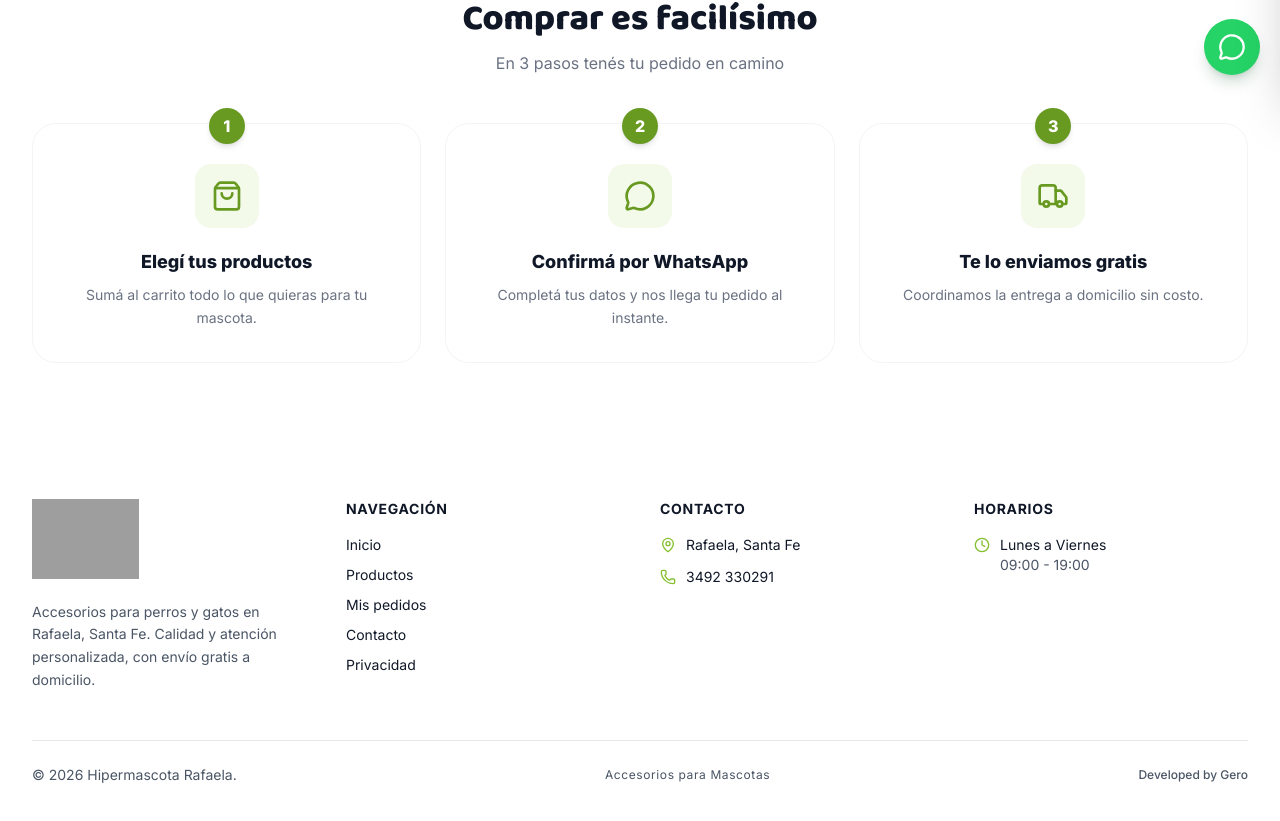
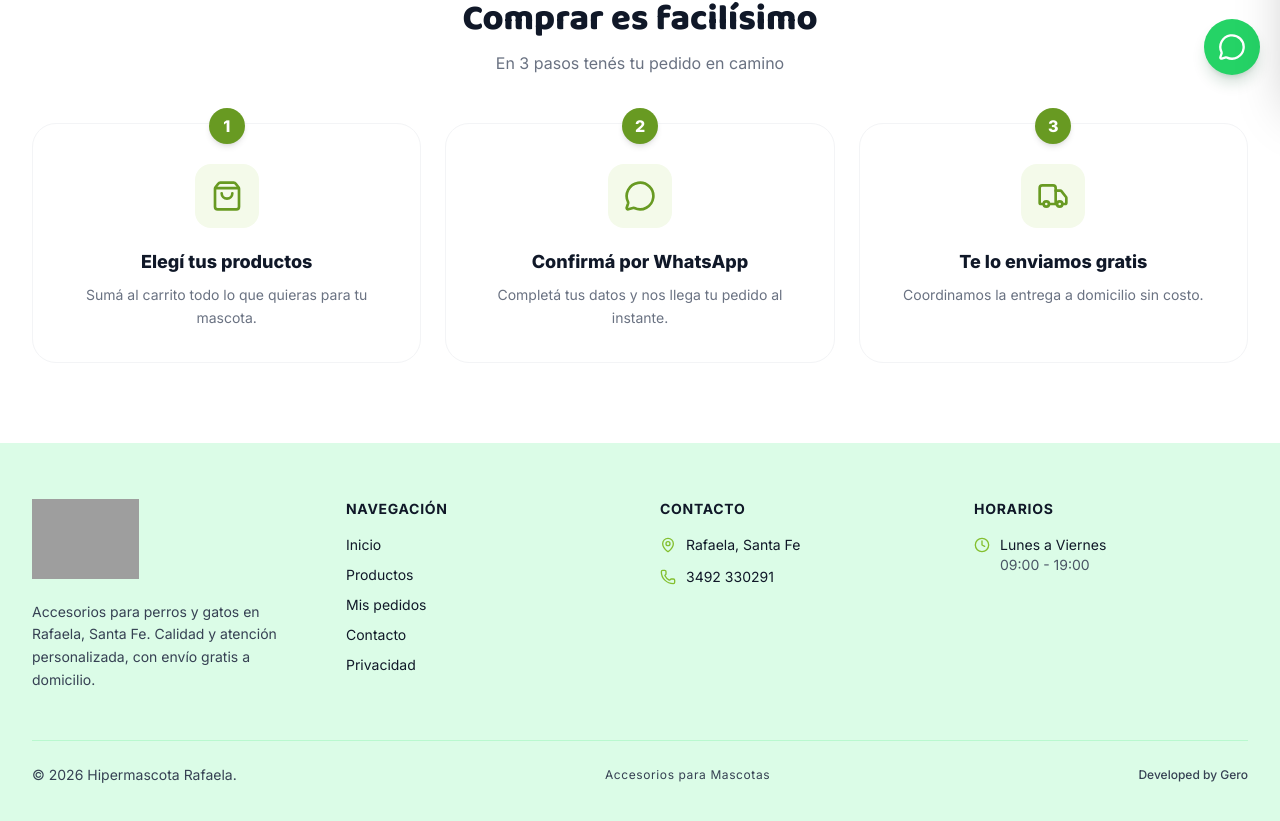
Before and after one commit to hipermascotarafaelaweb/hipermascotarafaelaweb, a Next.js app: page / in a window 1280 px wide. Shown: the part 705-1526 px from the top of the page. Built offline with nearby package versions, Linux system fonts and the light colour scheme; no server answers; the database is empty; grey boxes are pictures that could not be loaded.

Commit message:
Change footer background to green
- Changed footer background from white to green-100
- Updated text colors for better contrast on green background
- Adjusted border color to green-200 for cohesion

https://claude.ai/code/session_01MsR6d1ZN9EEWjPdCEgnN2H

```diff
--- a/src/components/Footer.tsx
+++ b/src/components/Footer.tsx
@@ -5,12 +5,12 @@ import { SITE, whatsappLink } from '@/config/site';
 
 export default function Footer() {
   return (
-    <footer className="mt-auto bg-white text-gray-900">
+    <footer className="mt-auto bg-green-100 text-gray-900">
       <div className="max-w-7xl mx-auto px-4 sm:px-6 lg:px-8 py-14">
         <div className="grid grid-cols-1 md:grid-cols-4 gap-10">
           <div className="md:col-span-1">
             <Logo className="h-20 w-auto" />
-            <p className="text-sm text-gray-600 mt-4 leading-relaxed">
+            <p className="text-sm text-gray-700 mt-4 leading-relaxed">
               Accesorios para perros y gatos en {SITE.city}, {SITE.state}. Calidad y
               atención personalizada, con envío gratis a domicilio.
             </p>
@@ -68,14 +68,14 @@ export default function Footer() {
           </div>
         </div>
 
-        <div className="mt-12 pt-6 border-t border-gray-200 flex flex-col sm:flex-row items-center justify-between gap-3 text-sm text-gray-600">
+        <div className="mt-12 pt-6 border-t border-green-200 flex flex-col sm:flex-row items-center justify-between gap-3 text-sm text-gray-700">
           <span>&copy; {new Date().getFullYear()} {SITE.name}.</span>
           <span className="tracking-wider text-xs">Accesorios para Mascotas</span>
           <a
             href="https://www.linkedin.com/in/-geromendez-/"
             target="_blank"
             rel="noopener noreferrer"
-            className="text-xs text-gray-600 hover:text-brand-400 transition-colors font-medium"
+            className="text-xs text-gray-700 hover:text-brand-400 transition-colors font-medium"
           >
             Developed by Gero
           </a>
```
